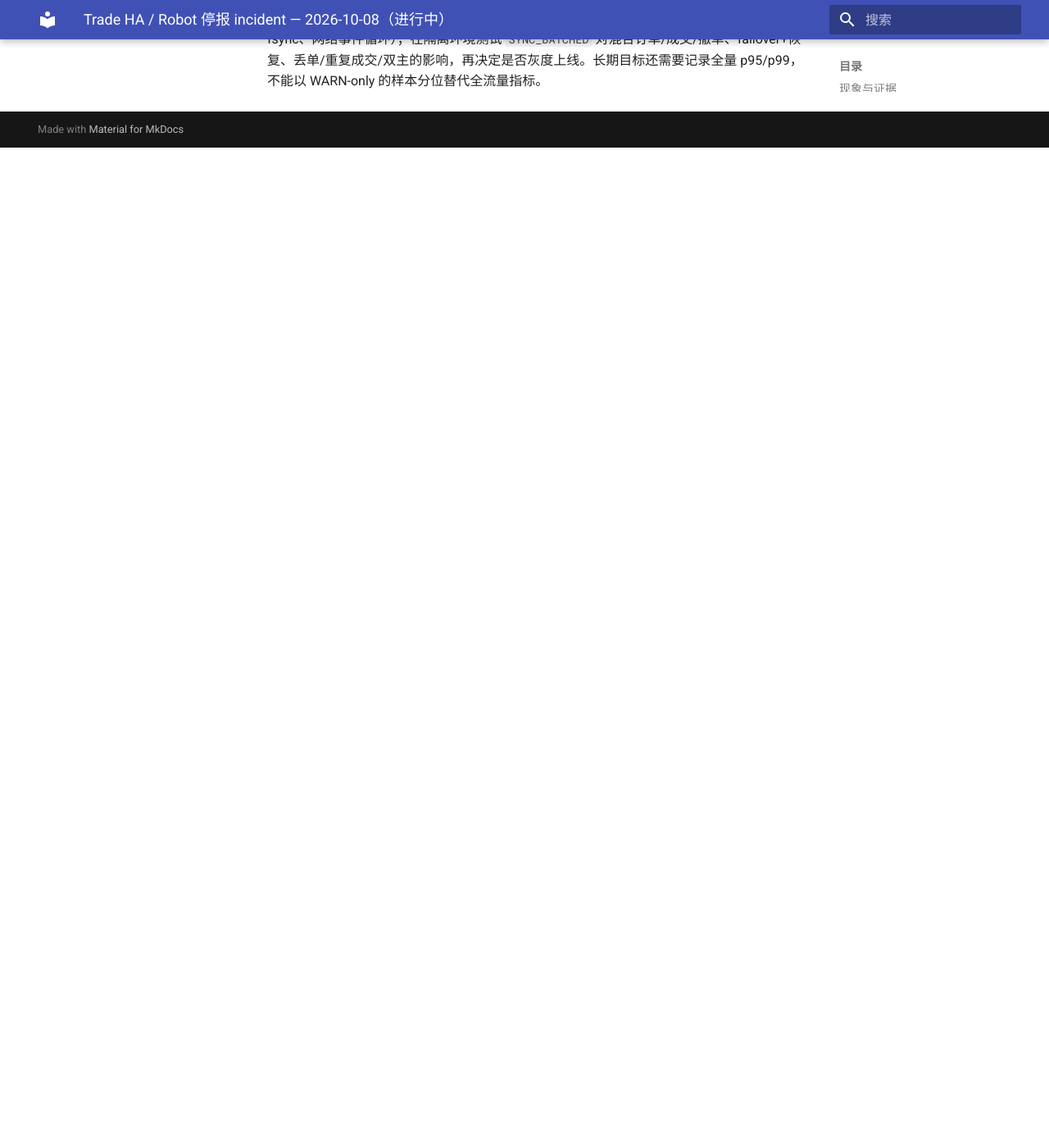
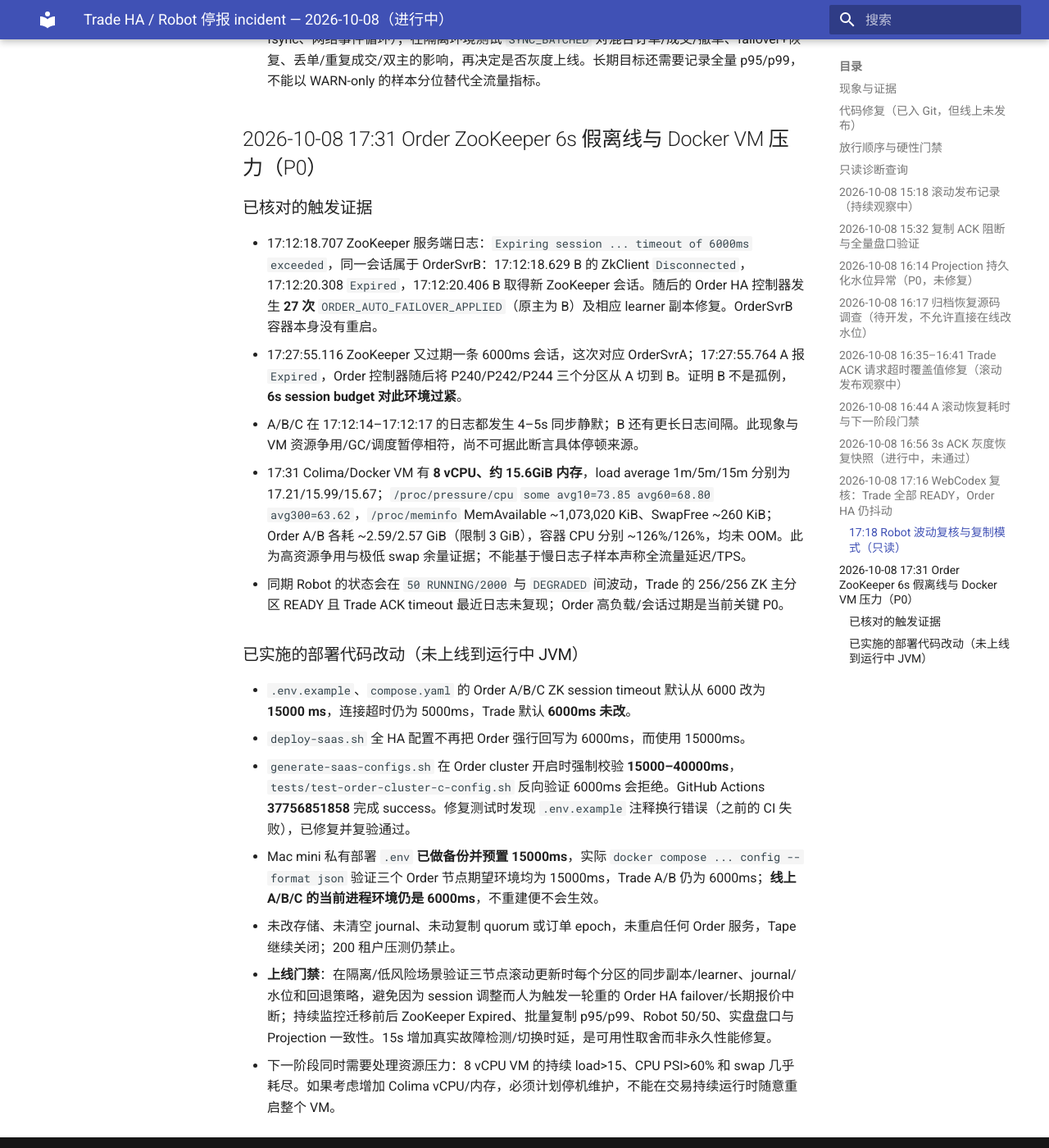
Before and after one commit to bliplink/dc-quant-deploy, an MkDocs documentation site: the page built from docs/TRADE_ROBOT_HEAP_INCIDENT_20261008.zh-CN.md, in a window 1280 px wide and 1400 px high, scrolled down 8749 px. Shown: the whole window at 82% size. Built offline with MkDocs 1.6.1 and Material for MkDocs 9.7.7, drawn with Linux system fonts in a browser that asks for light colours; before the commit the page ends 8929 px from its top, so only the background shows below that.

Commit message:
docs: prove 6s ZooKeeper false liveness and stage safe 15s Order session

```diff
--- a/docs/TRADE_ROBOT_HEAP_INCIDENT_20261008.zh-CN.md
+++ b/docs/TRADE_ROBOT_HEAP_INCIDENT_20261008.zh-CN.md
@@ -132,3 +132,23 @@
 - 四个 7 秒间隔的 Robot 快照：17:18:05 `50 RUNNING/2000`、17:18:12 `48 RUNNING/2 DEGRADED/1920`、17:18:19 仍 48、17:18:27 `44 RUNNING/6 DEGRADED/1760`。**不可引用 50/50 的瞬间恢复宣告“持续正常”。**
 - 三台现网 OrderSvr 的 `order.cluster.replication.consistencyMode=SYNC_PER_RECORD` 且 `order.cluster.replication.requestTimeoutMs=10000`，`replication.required=true`；源码支持 `SYNC_BATCHED` 通过 `OrderReplicationBatcher` 与累计 ACK，允许保留同步持久化语义并减少单条往返，但在这台高负载机器上尚未执行隔离回归/benchmark，**不得直接线上切换**。
 - 下一步先补齐失去 OrderSvrB live 证明的事件时间线（ZooKeeper 会话、线程/GC、commit fsync、网络事件循环）；在隔离环境测试 `SYNC_BATCHED` 对混合订单/成交/撤单、failover+恢复、丢单/重复成交/双主的影响，再决定是否灰度上线。长期目标还需要记录全量 p95/p99，不能以 WARN-only 的样本分位替代全流量指标。
+
+## 2026-10-08 17:31 Order ZooKeeper 6s 假离线与 Docker VM 压力（P0）
+
+### 已核对的触发证据
+
+- 17:12:18.707 ZooKeeper 服务端日志：`Expiring session ... timeout of 6000ms exceeded`，同一会话属于 OrderSvrB：17:12:18.629 B 的 ZkClient `Disconnected`，17:12:20.308 `Expired`，17:12:20.406 B 取得新 ZooKeeper 会话。随后的 Order HA 控制器发生 **27 次** `ORDER_AUTO_FAILOVER_APPLIED`（原主为 B）及相应 learner 副本修复。OrderSvrB 容器本身没有重启。
+- 17:27:55.116 ZooKeeper 又过期一条 6000ms 会话，这次对应 OrderSvrA；17:27:55.764 A 报 `Expired`，Order 控制器随后将 P240/P242/P244 三个分区从 A 切到 B。证明 B 不是孤例，**6s session budget 对此环境过紧**。
+- A/B/C 在 17:12:14–17:12:17 的日志都发生 4–5s 同步静默；B 还有更长日志间隔。此现象与 VM 资源争用/GC/调度暂停相符，尚不可据此断言具体停顿来源。
+- 17:31 Colima/Docker VM 有 **8 vCPU、约 15.6GiB 内存**，load average 1m/5m/15m 分别为 17.21/15.99/15.67；`/proc/pressure/cpu` `some avg10=73.85 avg60=68.80 avg300=63.62`，`/proc/meminfo` MemAvailable ~1,073,020 KiB、SwapFree ~260 KiB；Order A/B 各耗 ~2.59/2.57 GiB（限制 3 GiB），容器 CPU 分别 ~126%/126%，均未 OOM。此为高资源争用与极低 swap 余量证据；不能基于慢日志子样本声称全流量延迟/TPS。
+- 同期 Robot 的状态会在 `50 RUNNING/2000` 与 `DEGRADED` 间波动，Trade 的 256/256 ZK 主分区 READY 且 Trade ACK timeout 最近日志未复现；Order 高负载/会话过期是当前关键 P0。
+
+### 已实施的部署代码改动（未上线到运行中 JVM）
+
+- `.env.example`、`compose.yaml` 的 Order A/B/C ZK session timeout 默认从 6000 改为 **15000 ms**，连接超时仍为 5000ms，Trade 默认 **6000ms 未改**。
+- `deploy-saas.sh` 全 HA 配置不再把 Order 强行回写为 6000ms，而使用 15000ms。
+- `generate-saas-configs.sh` 在 Order cluster 开启时强制校验 **15000–40000ms**，`tests/test-order-cluster-c-config.sh` 反向验证 6000ms 会拒绝。GitHub Actions **37756851858** 完成 success。修复测试时发现 `.env.example` 注释换行错误（之前的 CI 失败），已修复并复验通过。
+- Mac mini 私有部署 `.env` **已做备份并预置 15000ms**，实际 `docker compose ... config --format json` 验证三个 Order 节点期望环境均为 15000ms，Trade A/B 仍为 6000ms；**线上 A/B/C 的当前进程环境仍是 6000ms**，不重建便不会生效。
+- 未改存储、未清空 journal、未动复制 quorum 或订单 epoch，未重启任何 Order 服务，Tape 继续关闭；200 租户压测仍禁止。
+- **上线门禁**：在隔离/低风险场景验证三节点滚动更新时每个分区的同步副本/learner、journal/水位和回退策略，避免因为 session 调整而人为触发一轮重的 Order HA failover/长期报价中断；持续监控迁移前后 ZooKeeper Expired、批量复制 p95/p99、Robot 50/50、实盘盘口与 Projection 一致性。15s 增加真实故障检测/切换时延，是可用性取舍而非永久性能修复。
+- 下一阶段同时需要处理资源压力：8 vCPU VM 的持续 load>15、CPU PSI>60% 和 swap 几乎耗尽。如果考虑增加 Colima vCPU/内存，必须计划停机维护，不能在交易持续运行时随意重启整个 VM。
```
